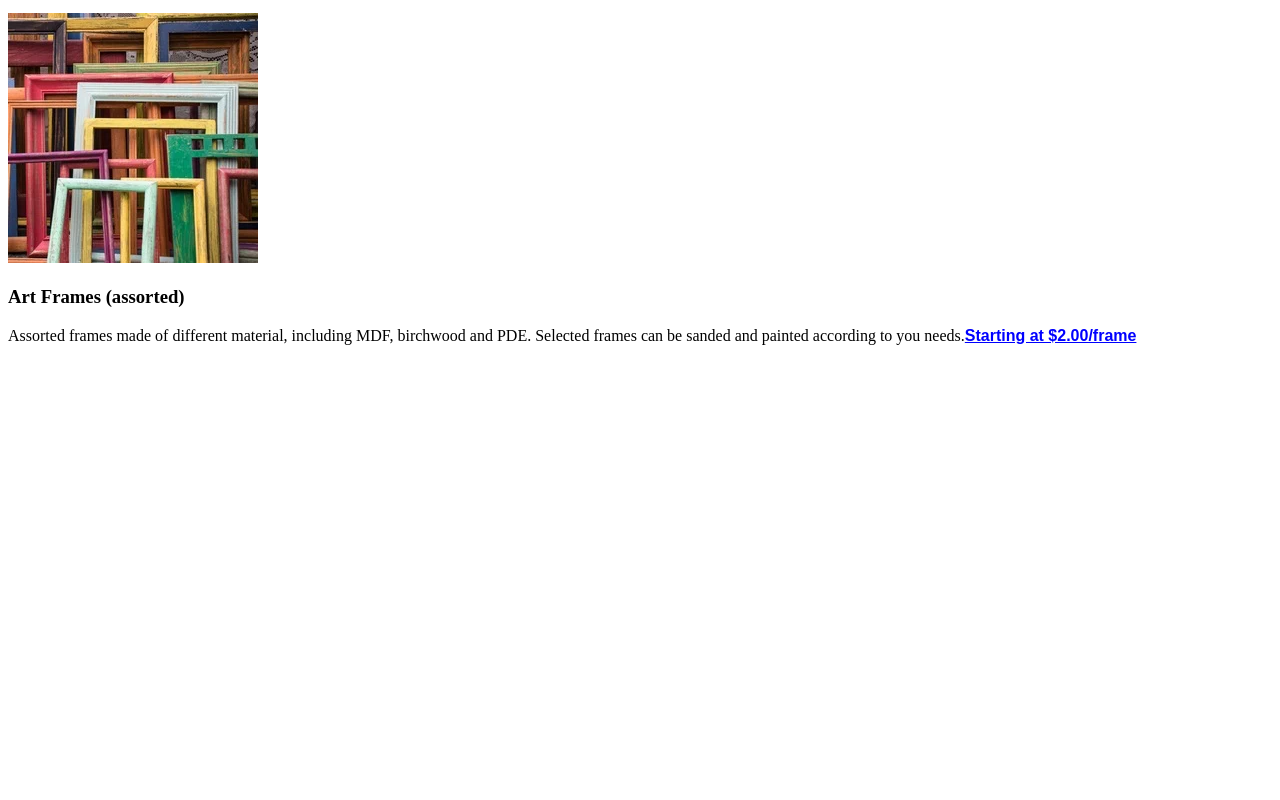
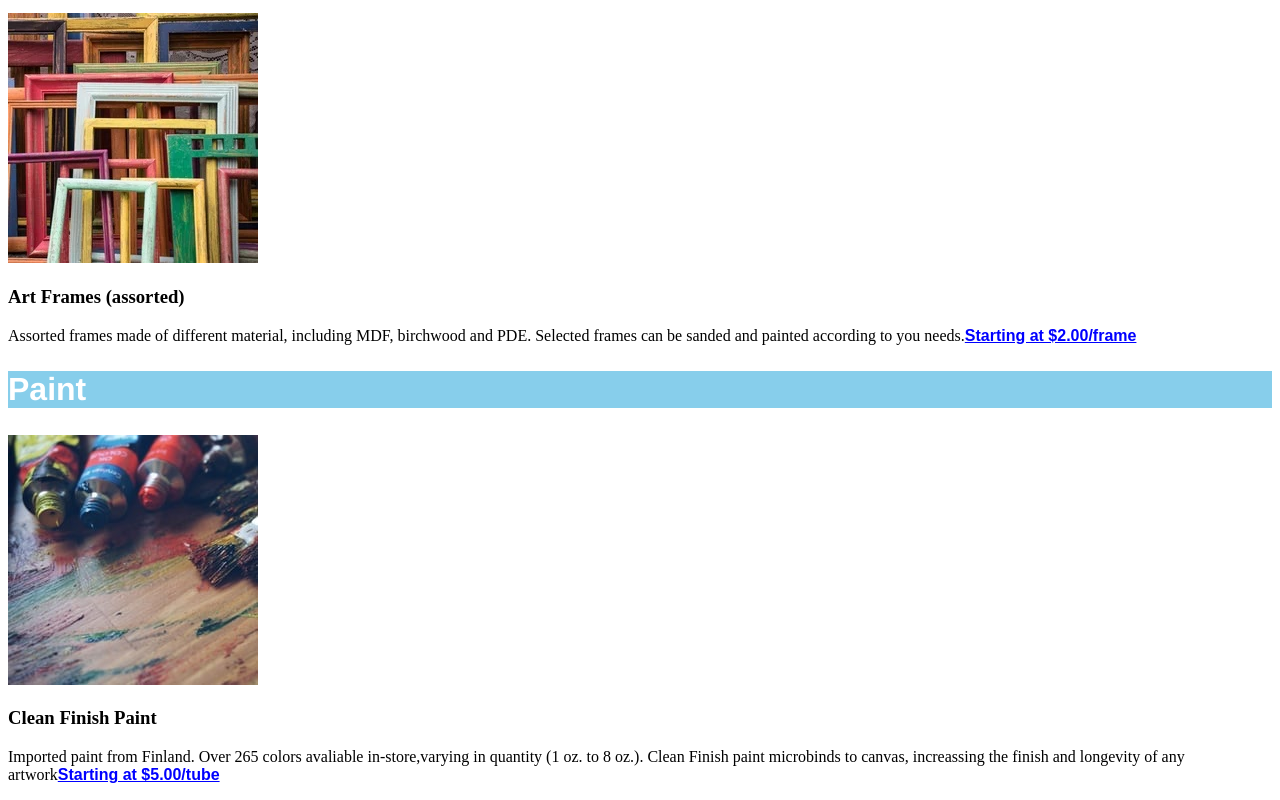
Before and after one commit to rodrigo-avelino/codecademy-portifolios-fullstackp-path, a plain HTML site: page Dasmoto's Arts & Crafts/index.html in a window 1280 px wide. Shown: the part 1200-2000 px from the top of the page. Before the commit the page ends 1561 px from the top, so only its background shows below. Drawn offline with Linux system fonts and the light colour scheme.

Commit message:
last part added

```diff
--- a/Dasmoto's Arts & Crafts/index.html
+++ b/Dasmoto's Arts & Crafts/index.html
@@ -23,6 +23,12 @@
         <h3>Art Frames (assorted)</h3>
         <p>Assorted frames made of different material, including MDF, birchwood and PDE. Selected frames can be sanded and painted according to you needs.<u>Starting at $2.00/frame</u></p>
     </session>
+    <session id='paint'>
+        <h2 id="paint_title">Paint</h2>
+        <img src="./images/finnish.jpeg" alt="Paint tint">
+        <h3>Clean Finish Paint</h3>
+        <p>Imported paint from Finland. Over 265 colors avaliable in-store,varying in quantity (1 oz. to 8 oz.). Clean Finish paint microbinds to canvas, increassing the finish and longevity of any artwork<u>Starting at $5.00/tube</u></p>
+    </session>
 
 </body>
 </html>
--- a/Dasmoto's Arts & Crafts/style.css
+++ b/Dasmoto's Arts & Crafts/style.css
@@ -30,3 +30,15 @@ header{
     font-family: Arial, Helvetica, sans-serif;
     font-weight: bold;
 }
+#paint h2{
+    font-family: Helvetica;
+    font-size: 32px;
+    font-weight: bold;
+    color: white;
+    background-color: skyblue;
+}
+#paint u{
+    color: blue;
+    font-family: Arial, Helvetica, sans-serif;
+    font-weight: bold;
+}
```
